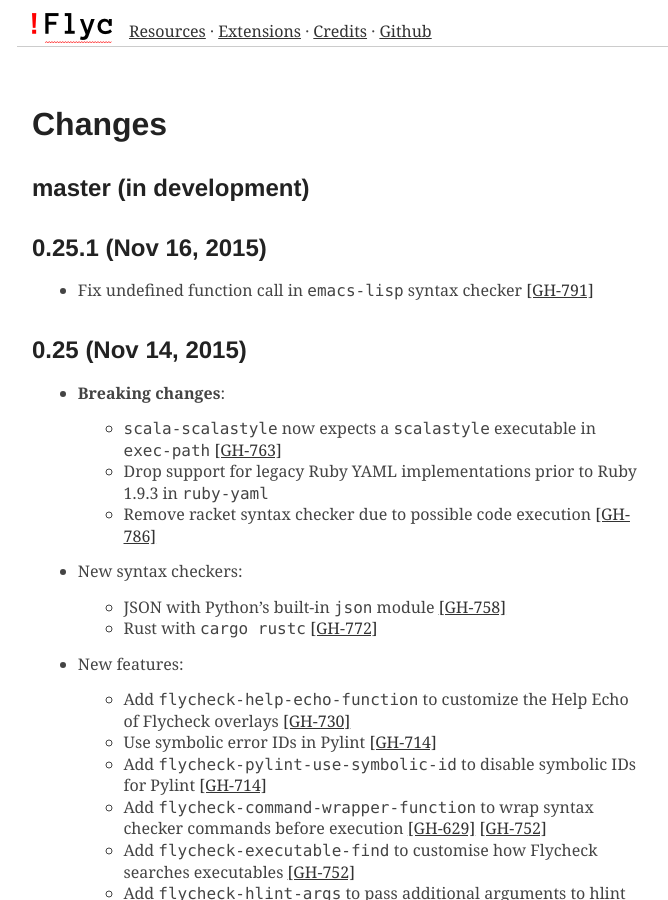
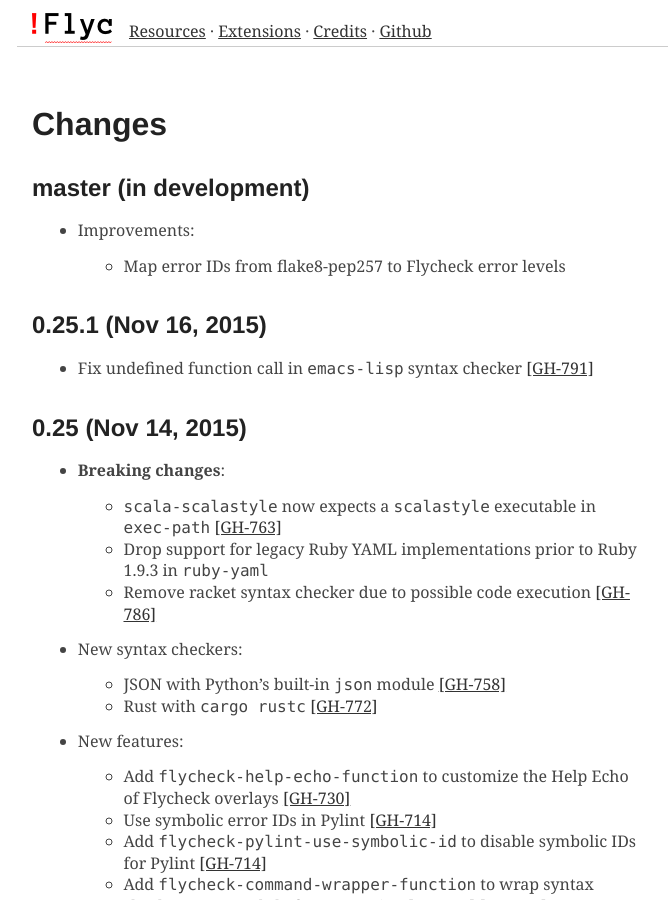
Before and after one commit to cmarqu/flycheck.github.io, a Jekyll site: the page built from changes.md, in a window 1280 px wide and 900 px high. Shown: the whole window, without its empty margins (258-926 px from the left). Built offline with Jekyll 4.4.1, drawn with Linux system fonts in a browser that asks for light colours; some web fonts are replaced.

Commit message:
Update manual from flycheck/flycheck@91de424

```diff
--- a/_includes/changes.md
+++ b/_includes/changes.md
@@ -1,5 +1,9 @@
 master (in development)
 =======================
+
+- Improvements:
+
+  - Map error IDs from flake8-pep257 to Flycheck error levels
 
 0.25.1 (Nov 16, 2015)
 =====================
```
